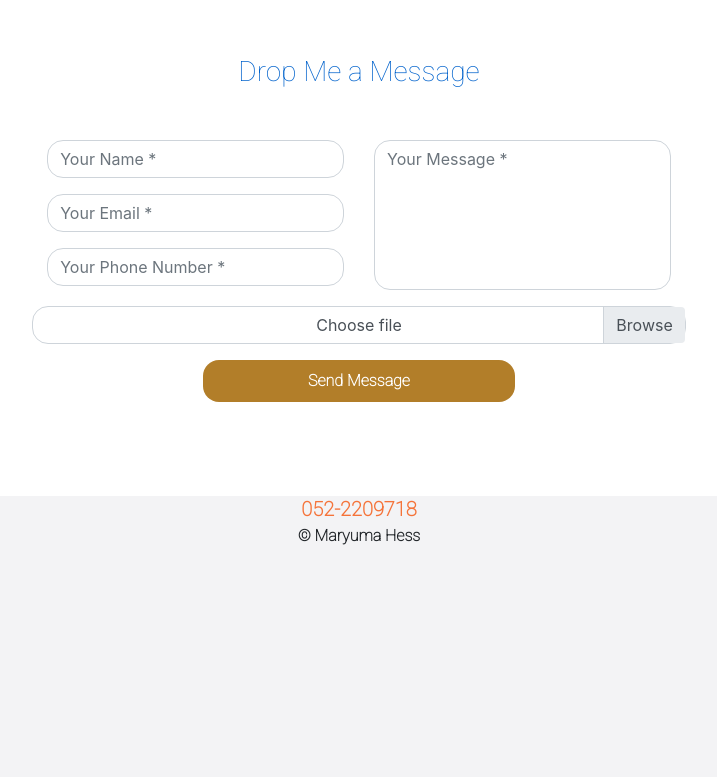
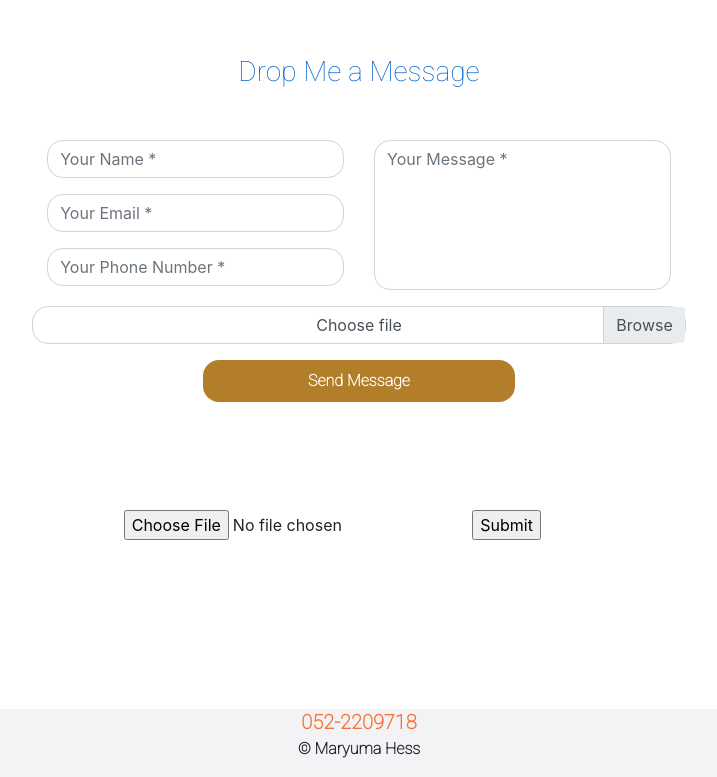
Before and after one commit to yudahatam/hen-maryuma-design, a website: page contact.html in a window 1280 px wide. Shown: the part 564-1341 px from the top of the page, without its empty margins (281-998 px from the left). Before the commit the page ends 1128 px from the top, so only its background shows below. Drawn offline with nearby package versions, Linux system fonts and the light colour scheme; files that its build step writes are made by us from their sources; files whose address does not match are found by name.

Commit message:
change to upload

```diff
--- a/contact.html
+++ b/contact.html
@@ -88,8 +88,16 @@
 										<div class="form-group col-md-12">
 											<input type="button" name="btnSubmit" class="btnContact contactB" onclick="contactUsValidation()" value="Send Message" />
 										</div>
-									</div>
-							</form>
+
+
+
+
+									</form>
+									<!-- multer uploading files -->
+									<form action="/yuda" method="POST">
+										<input type="file" id="files" name="filename">
+										<input type="submit" onclick="upload()">
+									</form>
 				</div>
 
 
--- a/linkToDBVideo.txt
+++ b/linkToDBVideo.txt
@@ -5,3 +5,8 @@ command to show values: SELECT * FROM **TABLE**;
 command to delete **all** values from table: delete from **TABLE**;
 command to insert values to table: insert into **TABLE**(**FIELD1,FIELD2**) values(value1,value2);
 command to access heroku DB from terminal: heroku psql -a hen-maryuma
+
+
+
+
+uploading files:https://blog.logrocket.com/uploading-files-using-multer-and-node-js/
--- a/package.json
+++ b/package.json
@@ -19,6 +19,9 @@
   "dependencies": {
     "body-parser": "^1.19.0",
     "express": "^4.17.1",
+    "formidable": "^1.2.2",
+    "http": "0.0.1-security",
+    "multer": "^1.4.2",
     "pg": "^8.6.0"
   }
 }
--- a/public/contactScript.js
+++ b/public/contactScript.js
@@ -75,3 +75,16 @@ function contactUsValidation(){
         form.submit();
     }
 }
+//multer uploading files
+function upload() {
+    e.preventDefault();
+    const files = document.getElementById("files");
+    const formData = new FormData();
+    formData.append("files",files.files[0]);
+    fetch("/yuda", {
+        method: 'post',
+        body: formData
+    })
+        .then((res) => console.log(res))
+        .catch((err) => ("Error occured", err));
+}
```
Also changed, not shown: index.js (+8 -4 lines), 1 other file.
